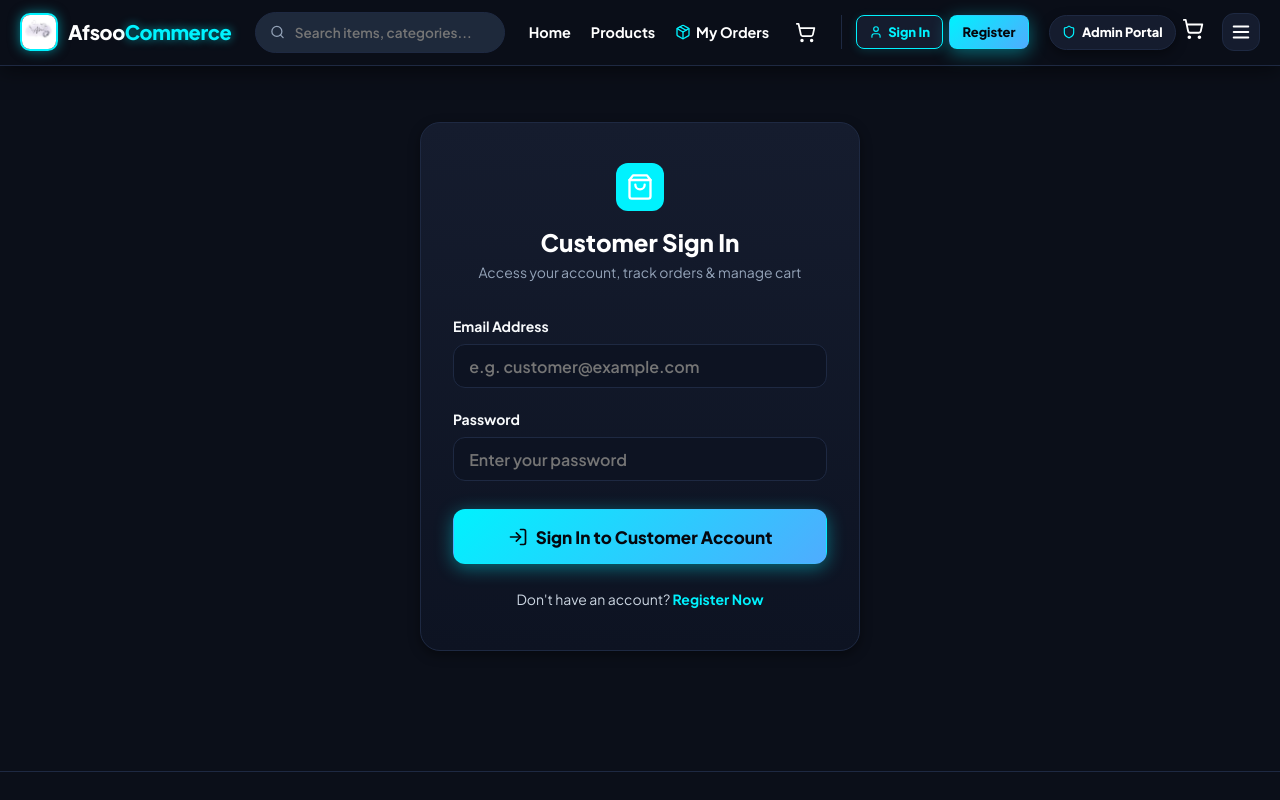
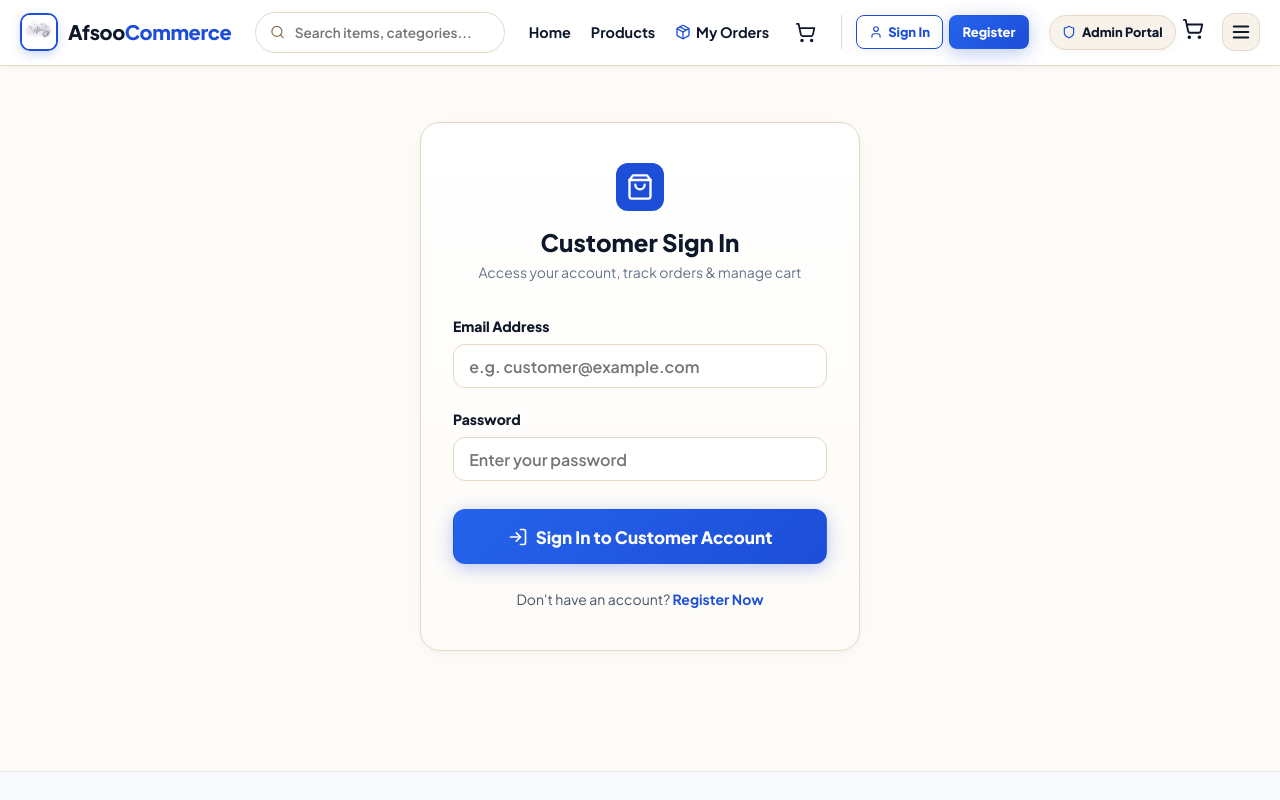
Before and after one commit to ayazshah12345/aafrinzeehanali25, a React (Vite) app in the folder frontend/: page /login in a window 1280 px wide. Shown: the top 800 px of the page. Built offline with nearby package versions, Linux system fonts and the light colour scheme; no server answers.

Commit message:
Remove neon effects and apply clean high-contrast Royal Gold & Sapphire theme with crisp readable text

```diff
--- a/frontend/src/components/customer/Navbar.jsx
+++ b/frontend/src/components/customer/Navbar.jsx
@@ -19,14 +19,14 @@ export function Navbar() {
 
   return (
     <header style={{
-      background: 'rgba(11, 15, 25, 0.95)',
+      background: 'rgba(255, 255, 255, 0.98)',
       backdropFilter: 'blur(16px)',
       WebkitBackdropFilter: 'blur(16px)',
-      borderBottom: '1px solid #1e2942',
+      borderBottom: '1px solid #e5d8c5',
       position: 'sticky',
       top: 0,
       zIndex: 100,
-      boxShadow: '0 4px 20px rgba(0, 0, 0, 0.5)',
+      boxShadow: 'var(--shadow-sm)',
     }}>
       <div className="container" style={{ display: 'flex', alignItems: 'center', justifyContent: 'space-between', padding: '0.75rem 1.25rem', position: 'relative' }}>
         {/* Brand Logo & Avatar */}
@@ -37,8 +37,8 @@ export function Navbar() {
             height: '38px',
             borderRadius: '10px',
             overflow: 'hidden',
-            border: '2px solid #00f2fe',
-            boxShadow: '0 0 12px rgba(0, 242, 254, 0.5)',
+            border: '2px solid #1d4ed8',
+            boxShadow: '0 4px 10px rgba(29, 78, 216, 0.2)',
             flexShrink: 0,
           }}>
             <img
@@ -47,8 +47,8 @@ export function Navbar() {
               style={{ width: '100%', height: '100%', objectFit: 'cover' }}
             />
           </div>
-          <span style={{ fontWeight: 800, fontSize: '1.25rem', color: '#ffffff', letterSpacing: '-0.02em' }}>
-            Afsoo<span style={{ color: '#00f2fe', textShadow: '0 0 10px rgba(0, 242, 254, 0.6)' }}>Commerce</span>
+          <span style={{ fontWeight: 800, fontSize: '1.25rem', color: '#0f172a', letterSpacing: '-0.02em' }}>
+            Afsoo<span style={{ color: '#1d4ed8' }}>Commerce</span>
           </span>
         </Link>
 
--- a/frontend/src/pages/customer/Home.jsx
+++ b/frontend/src/pages/customer/Home.jsx
@@ -62,10 +62,10 @@ export function Home() {
             <h1 className="hero-title">
               Experience Royal <br />
               <span style={{
-                background: 'linear-gradient(135deg, #00f2fe 0%, #c084fc 50%, #38bdf8 100%)',
+                background: 'linear-gradient(135deg, #1d4ed8 0%, #1e3a8a 60%, #d97706 100%)',
                 WebkitBackgroundClip: 'text',
                 WebkitTextFillColor: 'transparent',
-                filter: 'drop-shadow(0 0 15px rgba(0, 242, 254, 0.6))'
+                filter: 'drop-shadow(0 2px 8px rgba(29, 78, 216, 0.2))'
               }}>
                 Shopping Precision.
               </span>
--- a/frontend/src/styles/index.css
+++ b/frontend/src/styles/index.css
@@ -5,82 +5,72 @@
 @import url('https://fonts.googleapis.com/css2?family=Plus+Jakarta+Sans:wght@400;500;600;700;800&display=swap');
 
 :root {
-  /* Brand Primary Royal Neon & Electric Sapphire Scale */
-  --primary: #00f2fe;         /* Electric Neon Cyan */
-  --primary-hover: #38bdf8;   /* Bright Neon Sky */
-  --primary-light: rgba(0, 242, 254, 0.15); /* Soft Glow Tint */
-  --primary-dark: #0284c7;    /* Deep Electric Blue */
-  --primary-glow: rgba(0, 242, 254, 0.5);
+  /* Brand Primary Royal Sapphire Blue & Gold Scale */
+  --primary: #1d4ed8;         /* Royal Sapphire Blue */
+  --primary-hover: #1e40af;   /* Deep Sapphire Blue */
+  --primary-light: #eff6ff;   /* Soft Blue Light Tint */
+  --primary-dark: #1e3a8a;    /* Midnight Blue */
+  --primary-glow: rgba(29, 78, 216, 0.25);
 
-  --secondary: #a855f7;       /* Electric Purple / Royal Amethyst */
-  --secondary-hover: #9333ea;
+  --secondary: #d97706;       /* Royal Amber Gold */
+  --secondary-hover: #b45309;
 
-  --accent: #38bdf8;
-  --accent-hover: #0284c7;
+  --accent: #2563eb;
+  --accent-hover: #1d4ed8;
 
-  --neon-cyan: #00f2fe;
-  --neon-purple: #c084fc;
-  --neon-emerald: #34d399;
-  --neon-gold: #fbbf24;
+  /* Sandalwood (Sandel) Color Scale - Soft Cream & Warm Ivory */
+  --sandel-50:  #ffffff;      /* Pure White */
+  --sandel-100: #fdfbf7;      /* Page Background Warm Light Ivory */
+  --sandel-200: #f7f2ea;      /* Soft Card Sandel */
+  --sandel-300: #e5d8c5;      /* Border Sandel */
+  --sandel-400: #cfbda4;      /* Medium Sandel */
+  --sandel-500: #aa9578;      /* Warm Sandel */
+  --sandel-600: #8c7254;      /* Deep Sandel Accent */
+  --sandel-700: #475569;      /* Crisp Muted Body Text */
+  --sandel-800: #1e293b;      /* Sharp Dark Body Text */
+  --sandel-900: #0f172a;      /* High Contrast Heading Text (Dark Slate) */
 
-  /* Royal Midnight Dark Palette */
-  --sandel-50:  #1e293b;
-  --sandel-100: #0b0f19;      /* Main Page Dark Background */
-  --sandel-200: #151c2e;      /* Card Background Dark */
-  --sandel-300: #1e2942;      /* Border Dark */
-  --sandel-400: #334155;
-  --sandel-500: #64748b;
-  --sandel-600: #94a3b8;
-  --sandel-700: #cbd5e1;      /* Muted Text */
-  --sandel-800: #e2e8f0;      /* Body Text */
-  --sandel-900: #ffffff;      /* High Contrast Heading Text */
+  /* Neutral Scale for Crisp Readability */
+  --slate-900: #0f172a;
+  --slate-800: #1e293b;
+  --slate-700: #334155;
+  --slate-600: #475569;
+  --slate-500: #64748b;
+  --slate-400: #94a3b8;
+  --slate-300: #cbd5e1;
+  --slate-200: #e2e8f0;
+  --slate-100: #f1f5f9;
+  --slate-50:  #f8fafc;
 
-  /* Neutral Dark Scale */
-  --slate-900: #ffffff;
-  --slate-800: #f1f5f9;
-  --slate-700: #e2e8f0;
-  --slate-600: #cbd5e1;
-  --slate-500: #94a3b8;
-  --slate-400: #64748b;
-  --slate-300: #334155;
-  --slate-200: #1e2942;
-  --slate-100: #151c2e;
-  --slate-50:  #0b0f19;
-
-  /* Pure Whites & Darks */
-  --white: #151c2e;
+  /* Pure Whites */
+  --white: #ffffff;
   --white-pure: #ffffff;
 
   /* Status Colors */
-  --success: #34d399;
-  --success-bg: rgba(52, 211, 153, 0.18);
-  --warning: #fbbf24;
-  --warning-bg: rgba(251, 191, 36, 0.18);
-  --danger: #f87171;
-  --danger-bg: rgba(248, 113, 113, 0.18);
-  --info: #38bdf8;
-  --info-bg: rgba(56, 189, 248, 0.18);
+  --success: #059669;
+  --success-bg: #dcfce7;
+  --warning: #d97706;
+  --warning-bg: #fef3c7;
+  --danger: #dc2626;
+  --danger-bg: #fee2e2;
+  --info: #0284c7;
+  --info-bg: #e0f2fe;
 
   /* Admin Dashboard Theme */
-  --admin-bg: #0b0f19;
-  --admin-card: #151c2e;
-  --admin-border: #1e2942;
-  --admin-sidebar: #070a12;
-  --admin-sidebar-hover: #1e2942;
-  --admin-text: #ffffff;
-  --admin-muted: #cbd5e1;
+  --admin-bg: #f8fafc;
+  --admin-card: #ffffff;
+  --admin-border: #e2e8f0;
+  --admin-sidebar: #0f172a;
+  --admin-sidebar-hover: #1e293b;
+  --admin-text: #0f172a;
+  --admin-muted: #64748b;
 
   /* Luxury Gradients */
-  --grad-hero: linear-gradient(135deg, #05070e 0%, #0b0f19 40%, #151c2e 75%, #1e1b4b 100%);
-  --grad-primary: linear-gradient(135deg, #00f2fe 0%, #4facfe 100%);
-  --grad-royal: linear-gradient(135deg, #7c3aed 0%, #4f46e5 100%);
-  --grad-neon-text: linear-gradient(135deg, #00f2fe 0%, #c084fc 50%, #38bdf8 100%);
-  --grad-card: linear-gradient(180deg, #151c2e 0%, #0d1322 100%);
-  --grad-glow: radial-gradient(circle, rgba(0, 242, 254, 0.25) 0%, rgba(0, 0, 0, 0) 70%);
-
-  /* Neon Text & Glow Utilities */
-  --neon-glow-cyan: 0 0 12px rgba(0, 242, 254, 0.7), 0 0 24px rgba(0, 242, 254, 0.35);
-  --neon-glow-purple: 0 0 12px rgba(192, 132, 252, 0.7), 0 0 24px rgba(192, 132, 252, 0.35);
+  --grad-hero: linear-gradient(135deg, #0f172a 0%, #1e3a8a 50%, #1d4ed8 100%);
+  --grad-primary: linear-gradient(135deg, #2563eb 0%, #1d4ed8 100%);
+  --grad-gold: linear-gradient(135deg, #f59e0b 0%, #d97706 100%);
+  --grad-card: linear-gradient(180deg, #ffffff 0%, #fdfbf7 100%);
+  --grad-glow: radial-gradient(circle, rgba(37, 99, 235, 0.15) 0%, rgba(0, 0, 0, 0) 70%);
 
   /* Geometry & Radius */
   --radius-sm: 8px;
@@ -90,10 +80,10 @@
   --radius-full: 9999px;
 
   /* Luxurious Multi-layered Ambient Shadows */
-  --shadow-sm: 0 4px 12px rgba(0, 0, 0, 0.4);
-  --shadow-md: 0 10px 30px -5px rgba(0, 242, 254, 0.2), 0 4px 12px rgba(0, 0, 0, 0.5);
-  --shadow-lg: 0 20px 45px -10px rgba(0, 242, 254, 0.3), 0 8px 24px rgba(0, 0, 0, 0.6);
-  --shadow-xl: 0 30px 60px -15px rgba(168, 85, 247, 0.4), 0 12px 30px rgba(0, 0, 0, 0.7);
+  --shadow-sm: 0 2px 8px rgba(15, 23, 42, 0.04);
+  --shadow-md: 0 10px 25px -5px rgba(29, 78, 216, 0.1), 0 4px 10px -2px rgba(15, 23, 42, 0.04);
+  --shadow-lg: 0 20px 40px -10px rgba(29, 78, 216, 0.15), 0 8px 20px -4px rgba(15, 23, 42, 0.06);
+  --shadow-xl: 0 30px 60px -15px rgba(15, 23, 42, 0.2), 0 12px 24px -6px rgba(15, 23, 42, 0.08);
 
   /* Fonts & Transitions */
   --font-sans: 'Plus Jakarta Sans', system-ui, -apple-system, sans-serif;
@@ -195,29 +185,21 @@ button, input, select, textarea {
 .hover-lift:hover {
   transform: translateY(-6px) scale(1.01);
   box-shadow: var(--shadow-lg);
-  border-color: rgba(0, 242, 254, 0.45) !important;
+  border-color: rgba(29, 78, 216, 0.35) !important;
 }
 
 .glass-card {
-  background: rgba(21, 28, 46, 0.88);
+  background: rgba(255, 255, 255, 0.95);
   backdrop-filter: blur(16px);
   -webkit-backdrop-filter: blur(16px);
   border: 1px solid var(--sandel-300);
   box-shadow: var(--shadow-md);
 }
 
-.neon-text-cyan {
-  background: linear-gradient(135deg, #00f2fe 0%, #38bdf8 100%);
+.royal-text-gradient {
+  background: linear-gradient(135deg, #1d4ed8 0%, #1e3a8a 100%);
   -webkit-background-clip: text;
   -webkit-text-fill-color: transparent;
-  filter: drop-shadow(0 0 8px rgba(0, 242, 254, 0.5));
-}
-
-.neon-text-purple {
-  background: linear-gradient(135deg, #c084fc 0%, #a855f7 100%);
-  -webkit-background-clip: text;
-  -webkit-text-fill-color: transparent;
-  filter: drop-shadow(0 0 8px rgba(192, 132, 252, 0.5));
 }
 
 /* UI Buttons in Creative Red, White & Sandel Theme */
@@ -240,53 +222,56 @@ button, input, select, textarea {
 
 .btn-primary {
   background: var(--grad-primary);
-  color: #05070e;
+  color: #ffffff !important;
   font-weight: 800;
-  box-shadow: 0 4px 18px rgba(0, 242, 254, 0.4);
+  box-shadow: 0 4px 18px rgba(29, 78, 216, 0.3);
 }
 
 .btn-primary:hover {
-  background: linear-gradient(135deg, #38bdf8 0%, #0284c7 100%);
-  color: #ffffff;
+  background: linear-gradient(135deg, #1e40af 0%, #1e3a8a 100%);
+  color: #ffffff !important;
   transform: translateY(-2px);
-  box-shadow: 0 8px 24px rgba(0, 242, 254, 0.6);
+  box-shadow: 0 8px 24px rgba(29, 78, 216, 0.45);
 }
 
 .btn-secondary {
-  background-color: #1e2942;
-  color: #ffffff;
-  border-color: #334155;
+  background-color: var(--sandel-200);
+  color: #0f172a !important;
+  border-color: var(--sandel-300);
+  font-weight: 800;
 }
 
 .btn-secondary:hover {
-  background-color: #334155;
-  color: #ffffff;
+  background-color: var(--sandel-300);
+  color: #0f172a !important;
   transform: translateY(-1px);
   box-shadow: var(--shadow-sm);
 }
 
 .btn-outline {
-  background: #151c2e;
+  background: #ffffff;
   border-color: var(--primary);
-  color: var(--primary);
-  box-shadow: 0 2px 10px rgba(0, 242, 254, 0.15);
+  color: var(--primary) !important;
+  font-weight: 800;
+  box-shadow: 0 2px 8px rgba(29, 78, 216, 0.08);
 }
 
 .btn-outline:hover {
-  background: rgba(0, 242, 254, 0.15);
-  color: #ffffff;
-  border-color: var(--primary-hover);
+  background: var(--primary-light);
+  color: var(--primary-dark) !important;
+  border-color: var(--primary-dark);
   transform: translateY(-1px);
 }
 
 .btn-danger {
   background-color: var(--danger);
-  color: #ffffff;
-  box-shadow: 0 4px 12px rgba(248, 113, 113, 0.35);
+  color: #ffffff !important;
+  font-weight: 800;
+  box-shadow: 0 4px 12px rgba(220, 38, 38, 0.3);
 }
 
 .btn-danger:hover {
-  background-color: #dc2626;
+  background-color: #b91c1c;
 }
 
 .btn-sm {
@@ -315,14 +300,14 @@ button, input, select, textarea {
   border-radius: var(--radius-full);
   text-transform: uppercase;
   letter-spacing: 0.06em;
-  box-shadow: 0 2px 8px rgba(0, 0, 0, 0.3);
+  box-shadow: 0 2px 6px rgba(0, 0, 0, 0.05);
 }
 
-.badge-primary { background: rgba(0, 242, 254, 0.15); color: #00f2fe; border: 1px solid rgba(0, 242, 254, 0.4); text-shadow: 0 0 8px rgba(0, 242, 254, 0.5); }
-.badge-success { background: rgba(52, 211, 153, 0.15); color: #34d399; border: 1px solid rgba(52, 211, 153, 0.4); text-shadow: 0 0 8px rgba(52, 211, 153, 0.5); }
-.badge-warning { background: rgba(251, 191, 36, 0.15); color: #fbbf24; border: 1px solid rgba(251, 191, 36, 0.4); text-shadow: 0 0 8px rgba(251, 191, 36, 0.5); }
-.badge-danger { background: rgba(248, 113, 113, 0.15); color: #f87171; border: 1px solid rgba(248, 113, 113, 0.4); text-shadow: 0 0 8px rgba(248, 113, 113, 0.5); }
-.badge-info { background: rgba(56, 189, 248, 0.15); color: #38bdf8; border: 1px solid rgba(56, 189, 248, 0.4); text-shadow: 0 0 8px rgba(56, 189, 248, 0.5); }
+.badge-primary { background: #eff6ff; color: #1e40af; border: 1px solid #bfdbfe; }
+.badge-success { background: #dcfce7; color: #166534; border: 1px solid #86efac; }
+.badge-warning { background: #fef3c7; color: #92400e; border: 1px solid #fde047; }
+.badge-danger { background: #fee2e2; color: #991b1b; border: 1px solid #fca5a5; }
+.badge-info { background: #e0f2fe; color: #075985; border: 1px solid #7dd3fc; }
 
 /* Creative Product & Feature Cards */
 .card {
@@ -336,7 +321,7 @@ button, input, select, textarea {
 
 .card:hover {
   box-shadow: var(--shadow-md);
-  border-color: rgba(0, 242, 254, 0.45);
+  border-color: rgba(29, 78, 216, 0.35);
 }
 
 /* Form Controls */
@@ -349,8 +334,8 @@ button, input, select, textarea {
 
 .form-label {
   font-size: 0.875rem;
-  font-weight: 700;
-  color: #f8fafc;
+  font-weight: 800;
+  color: #0f172a;
 }
 
 .form-input, .form-select, .form-textarea {
@@ -360,14 +345,14 @@ button, input, select, textarea {
   border-radius: var(--radius-md);
   outline: none;
   transition: var(--transition);
-  background: #0d1322;
-  color: #ffffff;
+  background: #ffffff;
+  color: #0f172a;
   font-weight: 600;
 }
 
 .form-input:focus, .form-select:focus, .form-textarea:focus {
   border-color: var(--primary);
-  box-shadow: 0 0 0 3px rgba(0, 242, 254, 0.25);
+  box-shadow: 0 0 0 3px rgba(29, 78, 216, 0.15);
 }
 
 /* Admin Dashboard Elements */
@@ -378,7 +363,7 @@ button, input, select, textarea {
 }
 
 .admin-card {
-  background-color: #151c2e;
+  background-color: #ffffff;
   border: 1px solid var(--sandel-300);
   border-radius: var(--radius-lg);
   padding: 1.5rem;
@@ -403,21 +388,21 @@ button, input, select, textarea {
   font-weight: 800;
   text-transform: uppercase;
   letter-spacing: 0.06em;
-  color: #00f2fe;
+  color: #0f172a;
   border-bottom: 2px solid var(--sandel-300);
-  background-color: #0f172a;
+  background-color: var(--sandel-200);
 }
 
 .data-table td {
   padding: 1.1rem;
-  border-bottom: 1px solid #1e2942;
+  border-bottom: 1px solid var(--sandel-200);
   font-size: 0.9375rem;
-  color: #f8fafc;
+  color: #0f172a;
   transition: var(--transition-fast);
 }
 
 .data-table tbody tr:hover td {
-  background-color: #1e2942;
+  background-color: var(--sandel-100);
 }
 
 /* Layout & Admin Container Wrappers */
```
Also changed, not shown: frontend/src/pages/customer/MyOrders.jsx (+24 -24 lines).
